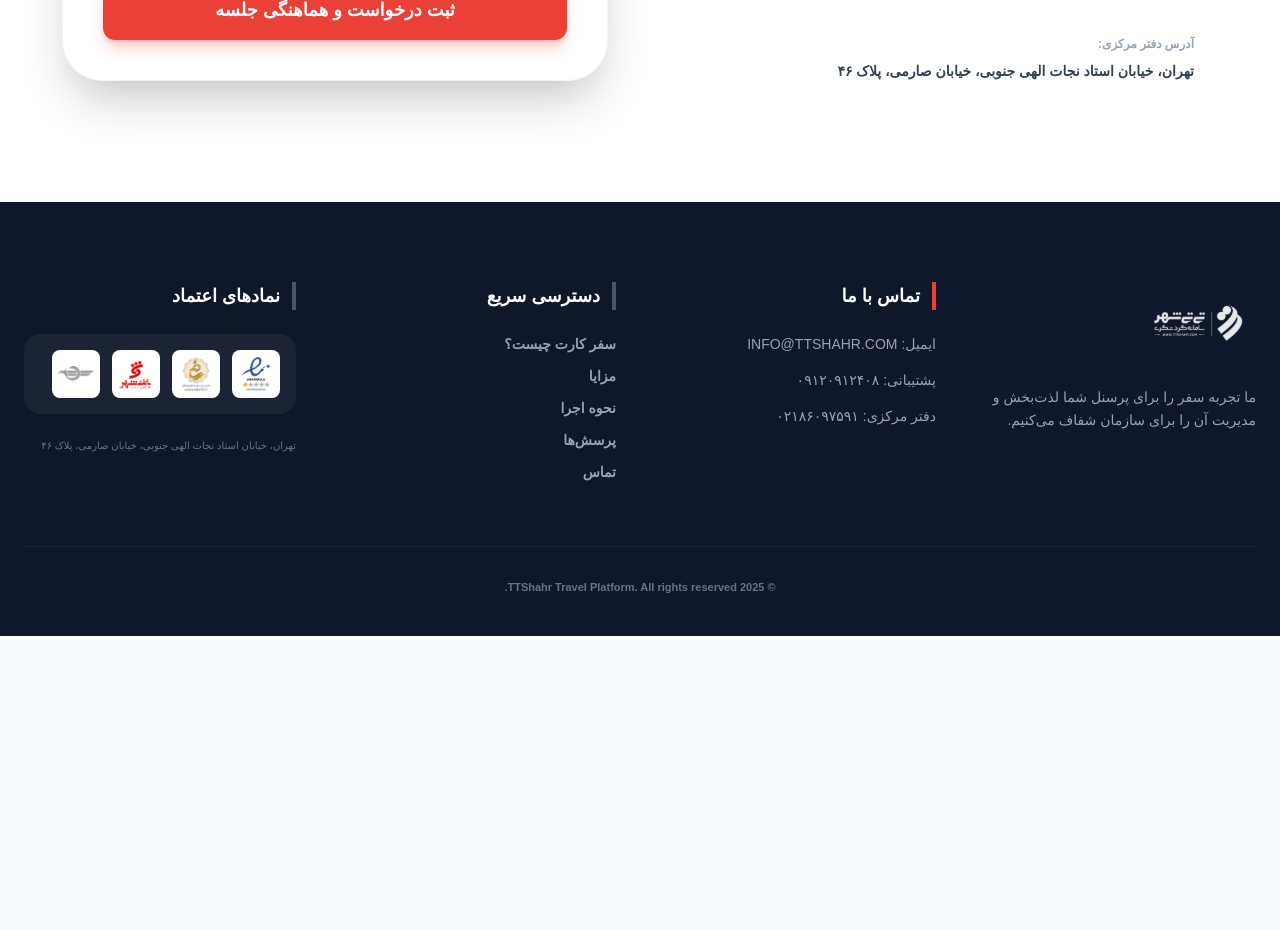
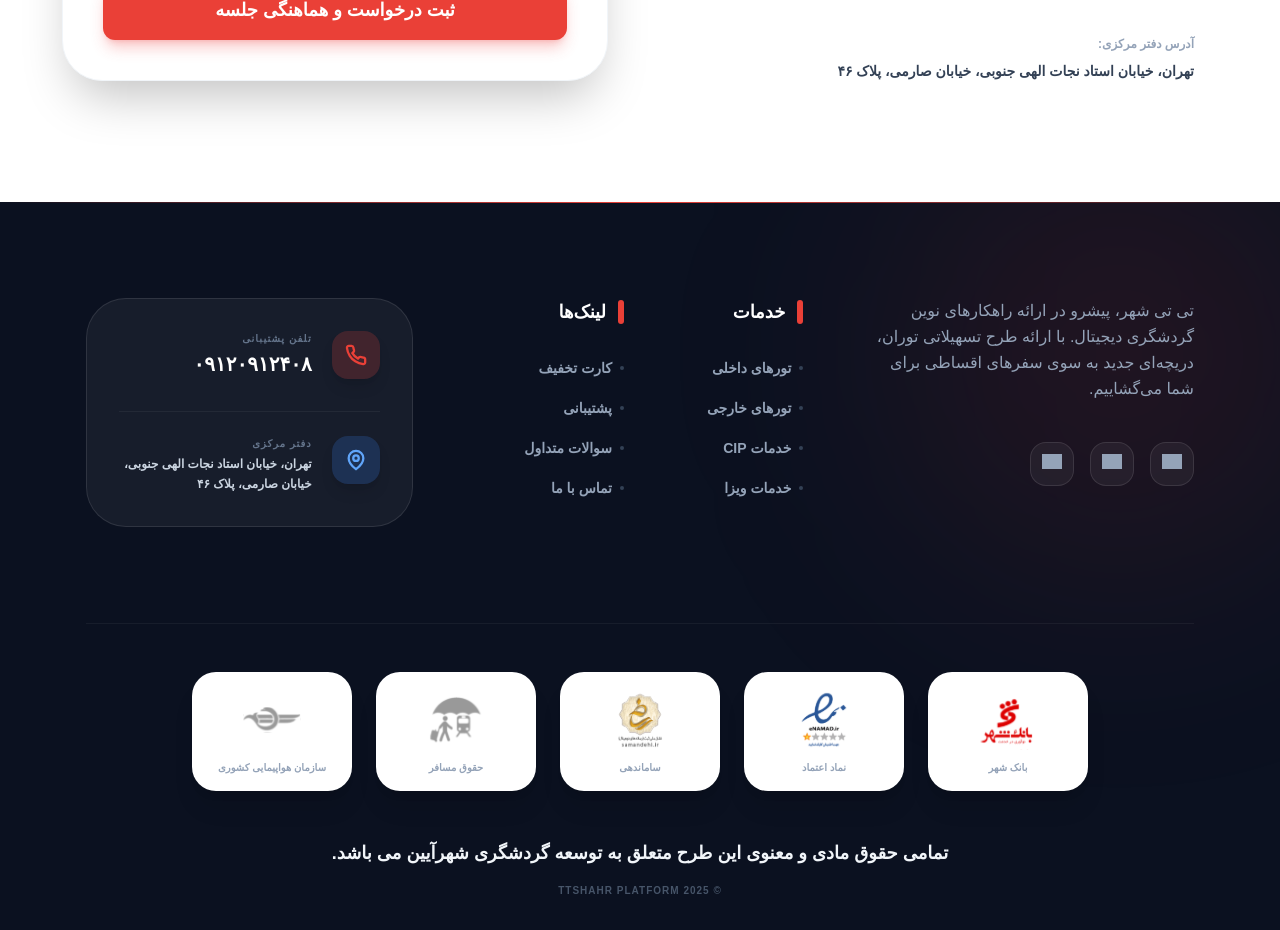
Before and after one commit to ast2019/SafarCard-LandingPage, a React (Vite) app: page / in a window 1280 px wide. Shown: the part 4540-5470 px from the top of the page. Before the commit the page ends 5176 px from the top, so only its background shows below. Built offline with nearby package versions, Linux system fonts and the light colour scheme; grey boxes are pictures that could not be loaded; a small style sheet from the web is missing.

Commit message:
feat(Footer): Update footer content and styling
Refactors the Footer component to use updated content, links, and visual styling. Includes new logos and adjusts layout for improved presentation.

```diff
--- a/components/Footer.tsx
+++ b/components/Footer.tsx
@@ -1,42 +1,165 @@
+
 import React from 'react';
-import { CONTACT_INFO, NAVIGATION } from '../constants';
 
 const Footer: React.FC = () => {
+
+  // You should replace these with actual CDN URLs or valid local paths served by your public folder
+  const BankShahrLogo = "/BankShahr.svg";
+  const EnamadLogo = "/Enamad.svg";
+  const SamandehiLogo = "/Samandehi.svg";
+  const MosaferLogo = "/mosafer1.svg";
+  const CaoLogo = "/al.svg";
+
   return (
-    <footer className="bg-brand-dark text-white pt-20 pb-10 px-6">
-      <div className="max-w-[1280px] mx-auto">
-        <div className="grid md:grid-cols-2 lg:grid-cols-4 gap-12 mb-16">
-          <div className="space-y-6">
-            <img src="/logo_tt.svg" alt="تی تی شهر" className="h-20 brightness-0 invert opacity-90" />
-            <p className="text-slate-400 text-sm leading-relaxed font-medium">ما تجربه سفر را برای پرسنل شما لذت‌بخش و مدیریت آن را برای سازمان شفاف می‌کنیم.</p>
+    <footer className="relative bg-[#0b1120] text-white pt-24 pb-8 overflow-hidden">
+      {/* Visual Enhancements */}
+      <div className="absolute top-0 left-0 w-full h-px bg-gradient-to-r from-transparent via-[#ea4037] to-transparent"></div>
+
+      <div className="absolute top-[-10%] right-[-5%] w-[450px] h-[450px] bg-[#ea4037]/10 rounded-full blur-[120px]"></div>
+
+      <div className="max-w-[1156px] mx-auto px-6 relative z-10">
+        <div className="grid grid-cols-1 md:grid-cols-2 lg:grid-cols-12 gap-12 lg:gap-16 mb-24">
+
+          {/* Brand & Mission */}
+          <div className="lg:col-span-4 space-y-10">
+            <p className="text-slate-400 text-base leading-relaxed font-medium">
+              تی تی شهر، پیشرو در ارائه راهکارهای نوین گردشگری دیجیتال. با ارائه طرح تسهیلاتی توران، دریچه‌ای جدید به سوی سفرهای اقساطی برای شما می‌گشاییم.
+            </p>
+            <div className="flex gap-4">
+              {['instagram', 'telegram', 'whatsapp'].map((social) => (
+                <a
+                  key={social}
+                  href="#"
+                  className="w-11 h-11 rounded-2xl bg-white/5 border border-white/10 flex items-center justify-center hover:bg-[#ea4037] hover:border-[#ea4037] transition-all group"
+                >
+                  <div
+                    className="w-5 h-5 bg-slate-400 group-hover:bg-white mask-icon"
+                    style={{
+                      maskImage: `url(https://cdn.jsdelivr.net/npm/simple-icons@v9/icons/${social}.svg)`,
+                      WebkitMaskImage: `url(https://cdn.jsdelivr.net/npm/simple-icons@v9/icons/${social}.svg)`,
+                      maskRepeat: 'no-repeat',
+                      WebkitMaskRepeat: 'no-repeat',
+                      maskSize: 'contain',
+                      WebkitMaskSize: 'contain'
+                    }}
+                  />
+                </a>
+              ))}
+            </div>
           </div>
-          <div className="space-y-6">
-            <h4 className="font-black text-lg border-r-4 border-brand-red pr-3">تماس با ما</h4>
-            <ul className="space-y-4 text-slate-400 text-sm font-medium">
-              <li>ایمیل: <a href={`mailto:${CONTACT_INFO.email}`} className="hover:text-brand-red uppercase">{CONTACT_INFO.email}</a></li>
-              <li className="dir-ltr text-right">پشتیبانی: <a href={`tel:${CONTACT_INFO.supportMob}`} className="hover:text-brand-red">{CONTACT_INFO.supportMobDisplay}</a></li>
-              <li className="dir-ltr text-right">دفتر مرکزی: <a href={`tel:${CONTACT_INFO.officeTel}`} className="hover:text-brand-red">{CONTACT_INFO.officeTelDisplay}</a></li>
-            </ul>
+
+          {/* Navigation */}
+          <div className="lg:col-span-4 grid grid-cols-2 gap-8">
+            <div className="space-y-8">
+              <h4 className="text-lg font-black text-white flex items-center gap-3">
+                <span className="w-1.5 h-6 bg-[#ea4037] rounded-full"></span>
+                خدمات
+              </h4>
+              <ul className="space-y-5">
+                {[
+                  { label: "تورهای داخلی", href: "https://ttshahr.com/tour/" },
+                  { label: "تورهای خارجی", href: "https://ttshahr.com/tour/" },
+                  { label: "خدمات CIP", href: "https://ttshahr.com/ceremonies-cip/" },
+                  { label: "خدمات ویزا", href: "https:/ttshahr.com/visa-2/" }
+                ].map((link) => (
+                  <li key={link.label}>
+                    <a href={link.href} className="text-slate-400 hover:text-white transition-all text-sm font-bold flex items-center gap-2">
+                      <span className="w-1 h-1 bg-slate-700 rounded-full"></span>
+                      {link.label}
+                    </a>
+                  </li>
+                ))}
+              </ul>
+            </div>
+
+            <div className="space-y-8">
+              <h4 className="text-lg font-black text-white flex items-center gap-3">
+                <span className="w-1.5 h-6 bg-[#ea4037] rounded-full"></span>
+                لینک‌ها
+              </h4>
+              <ul className="space-y-5">
+                {[
+                  { label: "کارت تخفیف", href: "https://ttshahr.com/ceremonies-cip/" },
+                  { label: "پشتیبانی", href: "https://help.raychat.io/fcb7fd33-97ac-4e8a-a42a-458f9b7412fc" },
+                  { label: "سوالات متداول", href: "#faq" },
+                  { label: "تماس با ما", href: "https://ttshahr.com/contact-us/" }
+                ].map((link) => (
+                  <li key={link.label}>
+                    <a href={link.href} className="text-slate-400 hover:text-white transition-all text-sm font-bold flex items-center gap-2">
+                      <span className="w-1 h-1 bg-slate-700 rounded-full"></span>
+                      {link.label}
+                    </a>
+                  </li>
+                ))}
+              </ul>
+            </div>
           </div>
-          <div className="space-y-6">
-            <h4 className="font-black text-lg border-r-4 border-slate-600 pr-3">دسترسی سریع</h4>
-            <nav className="flex flex-col gap-3 text-slate-400 text-sm font-bold">
-              {NAVIGATION.map(link => <a key={link.href} href={link.href} className="hover:text-white transition-colors">{link.label}</a>)}
-            </nav>
-          </div>
-          <div className="space-y-6">
-            <h4 className="font-black text-lg border-r-4 border-slate-600 pr-3">نمادهای اعتماد</h4>
-            <div className="flex flex-wrap gap-3 bg-white/5 p-4 rounded-2xl">
-              <div className="h-12 w-12 bg-white rounded-lg p-1 flex items-center justify-center hover:scale-105 transition-transform"><img src="/Enamad.svg" alt="enamad" className="max-h-full" /></div>
-              <div className="h-12 w-12 bg-white rounded-lg p-1 flex items-center justify-center hover:scale-105 transition-transform"><img src="/Samandehi.svg" alt="samandehi" className="max-h-full" /></div>
-              <div className="h-12 w-12 bg-white rounded-lg p-1 flex items-center justify-center hover:scale-105 transition-transform"><img src="/BankShahr.svg" alt="bank" className="max-h-full" /></div>
-              <div className="h-12 w-12 bg-white rounded-lg p-1 flex items-center justify-center hover:scale-105 transition-transform"><img src="/al.svg" alt="al" className="max-h-full" /></div>
+
+          {/* Contact Section */}
+          <div className="lg:col-span-4 space-y-6">
+            <div className="bg-white/5 border border-white/10 rounded-[2.5rem] p-8 space-y-8 hover:bg-white/[0.08] transition-colors group">
+              <div className="flex gap-5">
+                <div className="w-12 h-12 bg-[#ea4037]/20 rounded-2xl flex items-center justify-center text-[#ea4037] shrink-0 shadow-lg group-hover:scale-110 transition-transform">
+                  <svg width="22" height="22" viewBox="0 0 24 24" fill="none" stroke="currentColor" strokeWidth="2.5"><path d="M22 16.92v3a2 2 0 0 1-2.18 2 19.79 19.79 0 0 1-8.63-3.07 19.5 19.5 0 0 1-6-6 19.79 19.79 0 0 1-3.07-8.67A2 2 0 0 1 4.11 2h3a2 2 0 0 1 2 1.72 12.84 12.84 0 0 0 .7 2.81 2 2 0 0 1-.45 2.11L8.09 9.91a16 16 0 0 0 6 6l1.27-1.27a2 2 0 0 1 2.11-.45 12.84 12.84 0 0 0 2.81.7A2 2 0 0 1 22 16.92z"/></svg>
+                </div>
+                <div>
+                  <div className="text-[10px] text-slate-500 font-black uppercase tracking-widest mb-1">تلفن پشتیبانی</div>
+                  <a href="tel:09120912408" className="text-xl font-black dir-ltr hover:text-[#ea4037] transition-all">۰۹۱۲۰۹۱۲۴۰۸</a>
+                </div>
+              </div>
+              <div className="flex gap-5 border-t border-white/5 pt-6">
+                <div className="w-12 h-12 bg-blue-500/20 rounded-2xl flex items-center justify-center text-blue-400 shrink-0 shadow-lg group-hover:scale-110 transition-transform">
+                  <svg width="22" height="22" viewBox="0 0 24 24" fill="none" stroke="currentColor" strokeWidth="2.5"><path d="M20 10c0 6-8 12-8 12s-8-6-8-12a8 8 0 0 1 16 0Z"/><circle cx="12" cy="10" r="3"/></svg>
+                </div>
+                <div>
+                  <div className="text-[10px] text-slate-500 font-black uppercase tracking-widest mb-1">دفتر مرکزی</div>
+                  <div className="text-[12px] font-bold text-slate-300 leading-relaxed">تهران، خیابان استاد نجات الهی جنوبی، خیابان صارمی، پلاک ۴۶</div>
+                </div>
+              </div>
             </div>
-            <p className="text-[10px] text-slate-500 font-medium leading-relaxed">{CONTACT_INFO.address}</p>
           </div>
         </div>
-        <div className="pt-8 border-t border-white/5 text-center text-slate-500 text-[11px] font-bold">
-          &copy; {new Date().getFullYear()} TTShahr Travel Platform. All rights reserved.
+
+        {/* Updated Trust Logos Section */}
+        <div className="pt-12 border-t border-white/5 flex flex-col items-center gap-12">
+
+          <div className="grid grid-cols-2 sm:grid-cols-3 lg:grid-cols-5 gap-6 w-full max-w-4xl">
+             {/* Logo 1: Bank Shahr */}
+             <div className="bg-white rounded-3xl flex flex-col items-center justify-center p-4 shadow-xl hover:-translate-y-2 transition-all">
+                <img src={BankShahrLogo} alt="Bank Shahr" className="h-16 w-auto object-contain mb-2" />
+                <span className="text-[10px] font-bold text-slate-400">بانک شهر</span>
+             </div>
+             {/* Logo 2: eNamad */}
+             <div className="bg-white rounded-3xl flex flex-col items-center justify-center p-4 shadow-xl hover:-translate-y-2 transition-all">
+                <img src={EnamadLogo} alt="Enamad" className="h-16 w-auto object-contain mb-2" />
+                <span className="text-[10px] font-bold text-slate-400">نماد اعتماد</span>
+             </div>
+             {/* Logo 3: Samandehi */}
+             <div className="bg-white rounded-3xl flex flex-col items-center justify-center p-4 shadow-xl hover:-translate-y-2 transition-all">
+                <img src={SamandehiLogo} alt="Samandehi" className="h-16 w-auto object-contain mb-2" />
+                <span className="text-[10px] font-bold text-slate-400">ساماندهی</span>
+             </div>
+             {/* Logo 4: Pax Rights */}
+             <div className="bg-white rounded-3xl flex flex-col items-center justify-center p-4 shadow-xl hover:-translate-y-2 transition-all">
+                <img src={MosaferLogo} alt="حقوق مسافر" className="h-16 w-auto object-contain mb-2" />
+                <span className="text-[10px] font-bold text-slate-400">حقوق مسافر</span>
+             </div>
+             {/* Logo 5: CAO */}
+             <div className="bg-white rounded-3xl flex flex-col items-center justify-center p-4 shadow-xl hover:-translate-y-2 transition-all">
+                <img src={CaoLogo} alt="سازمان هواپیمایی کشوری" className="h-16 w-auto object-contain mb-2" />
+                <span className="text-[10px] font-bold text-slate-400">سازمان هواپیمایی کشوری</span>
+             </div>
+          </div>
+
+          <div className="text-center space-y-4">
+            <p className="text-lg font-black text-slate-100">
+              تمامی حقوق مادی و معنوی این طرح متعلق به توسعه گردشگری شهرآیین می باشد.
+            </p>
+            <div className="flex items-center justify-center gap-3 text-[10px] text-slate-600 font-black uppercase tracking-widest">
+              <span>© {new Date().getFullYear()} TTShahr Platform</span>
+            </div>
+          </div>
+
         </div>
       </div>
     </footer>
```
